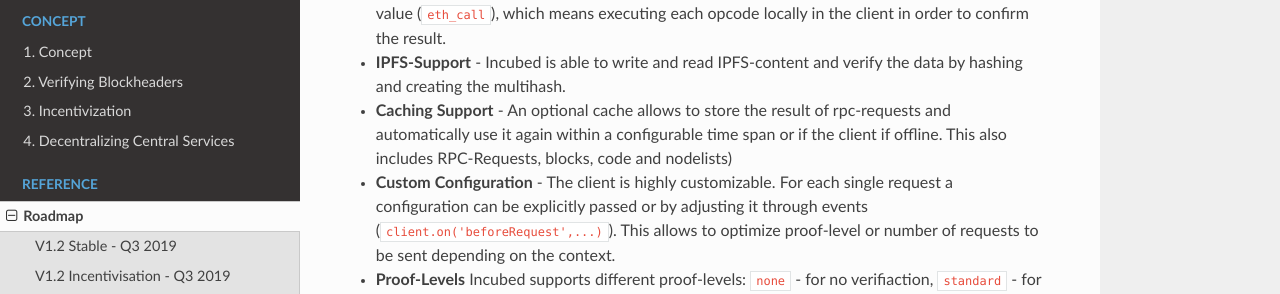
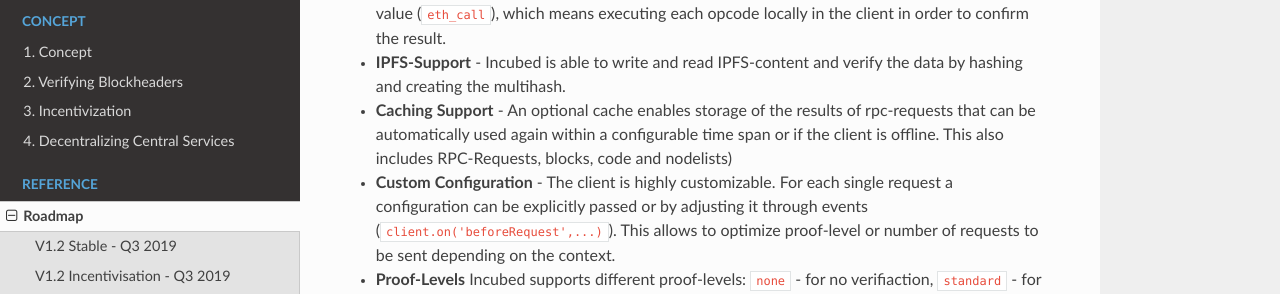
Before and after one commit to blockchainsllc/in3-docs, a Sphinx documentation site: the page built from docs/milestones.md, in a window 1280 px wide and 900 px high, scrolled down 682 px. Shown: the part 157-451 px from the top of the window. Built offline with Sphinx 7.4.7 and the Read the Docs theme 2.0.0, drawn with Linux system fonts in a browser that asks for light colours; pages that are not in the unit, such as notebooks, are missing from menus.

Commit message:
Update milestones.md

```diff
--- a/docs/milestones.md
+++ b/docs/milestones.md
@@ -16,7 +16,7 @@
 - **Preconfigured Boot Nodes** - While you can configure any registry contract, the standard version contains configuration with boot nodes for `mainnet`, `kovan`, `evan`, `tobalaba` and `ipfs`.
 - **Full Verification of JSON-RPC-Methods** - Incubed is able to fully verify all important JSON-RPC-Methods. This even includes calling functions in smart contract and verifying their return value (`eth_call`), which means executing each opcode locally in the client in order to confirm the result.
 - **IPFS-Support** - Incubed is able to write and read IPFS-content and verify the data by hashing and creating the multihash.
-- **Caching Support** - An optional cache allows to store the result of rpc-requests and automatically use it again within a configurable time span or if the client if offline. This also includes RPC-Requests, blocks, code and nodelists)
+- **Caching Support** - An optional cache enables storage of the results of rpc-requests that can be automatically used again within a configurable time span or if the client is offline. This also includes RPC-Requests, blocks, code and nodelists)
 - **Custom Configuration** - The client is highly customizable. For each single request a configuration can be explicitly passed or by adjusting it through events (`client.on('beforeRequest',...)`). This allows  to optimize proof-level or number of requests to be sent depending on the context.
 - **Proof-Levels** Incubed supports different proof-levels: `none` -  for no verifiaction, `standard` - for verifying only relevant properties and  `full` - for complete vertification including uncle blocks or previous Transaction (higher payload) )
 - **Security-Levels** - configurable number of signatures (for PoW) and minimal deposit stored.
```
